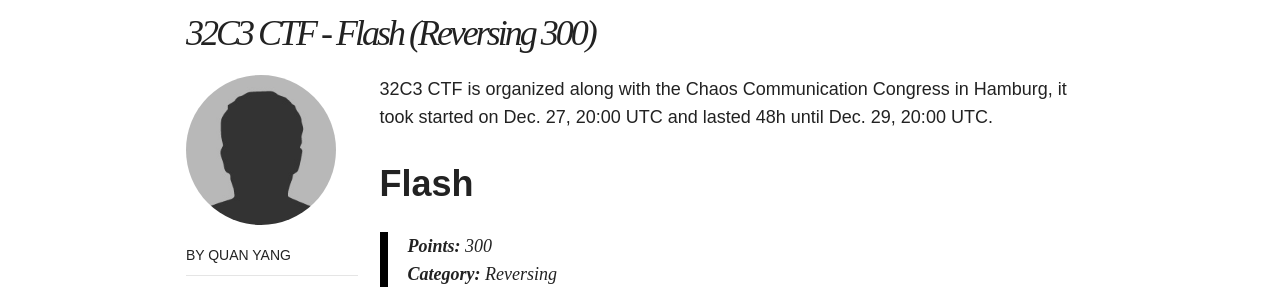
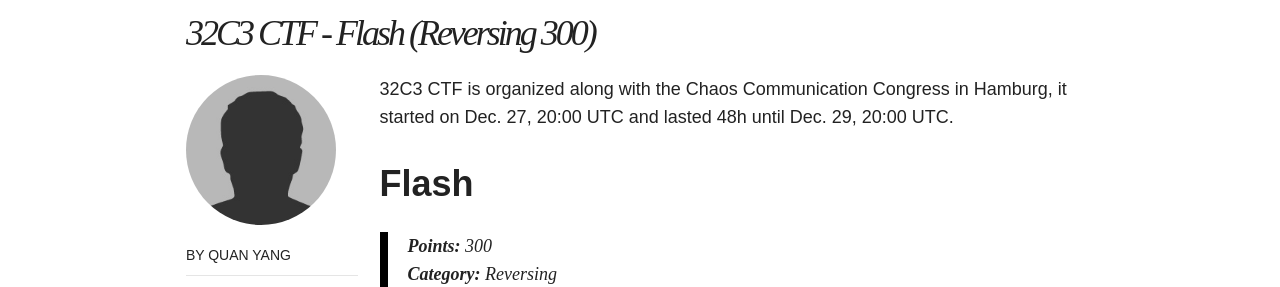
Before and after one commit to NUSGreyhats/write-ups, a Jekyll site: the page built from _posts/2015-12-31-32C3-CTF-Flash-(Reversing-300).md, in a window 1280 px wide and 900 px high. Shown: the part 129-416 px from the top of the window. Built offline with Jekyll 4.4.1, drawn with Linux system fonts in a browser that asks for light colours; nearby versions of some CDN libraries; comment, search, counter and statistics services are not loaded; some of the changed text lies outside the part shown.

Commit message:
edit 32c3 post

```diff
--- a/_posts/2015-12-31-32C3-CTF-Flash-(Reversing-300).md
+++ b/_posts/2015-12-31-32C3-CTF-Flash-(Reversing-300).md
@@ -10,7 +10,7 @@
 comments: true
 ---
 
-32C3 CTF is organized along with the Chaos Communication Congress in Hamburg, it took started on Dec. 27, 20:00 UTC and lasted 48h until Dec. 29, 20:00 UTC.
+32C3 CTF is organized along with the Chaos Communication Congress in Hamburg, it started on Dec. 27, 20:00 UTC and lasted 48h until Dec. 29, 20:00 UTC.
 
 # Flash
 >**Points:** 300
```
Also changed, not shown: other parts of _posts/2015-12-31-32C3-CTF-Flash-(Reversing-300).md (+3 -1 lines), 1 other file.
